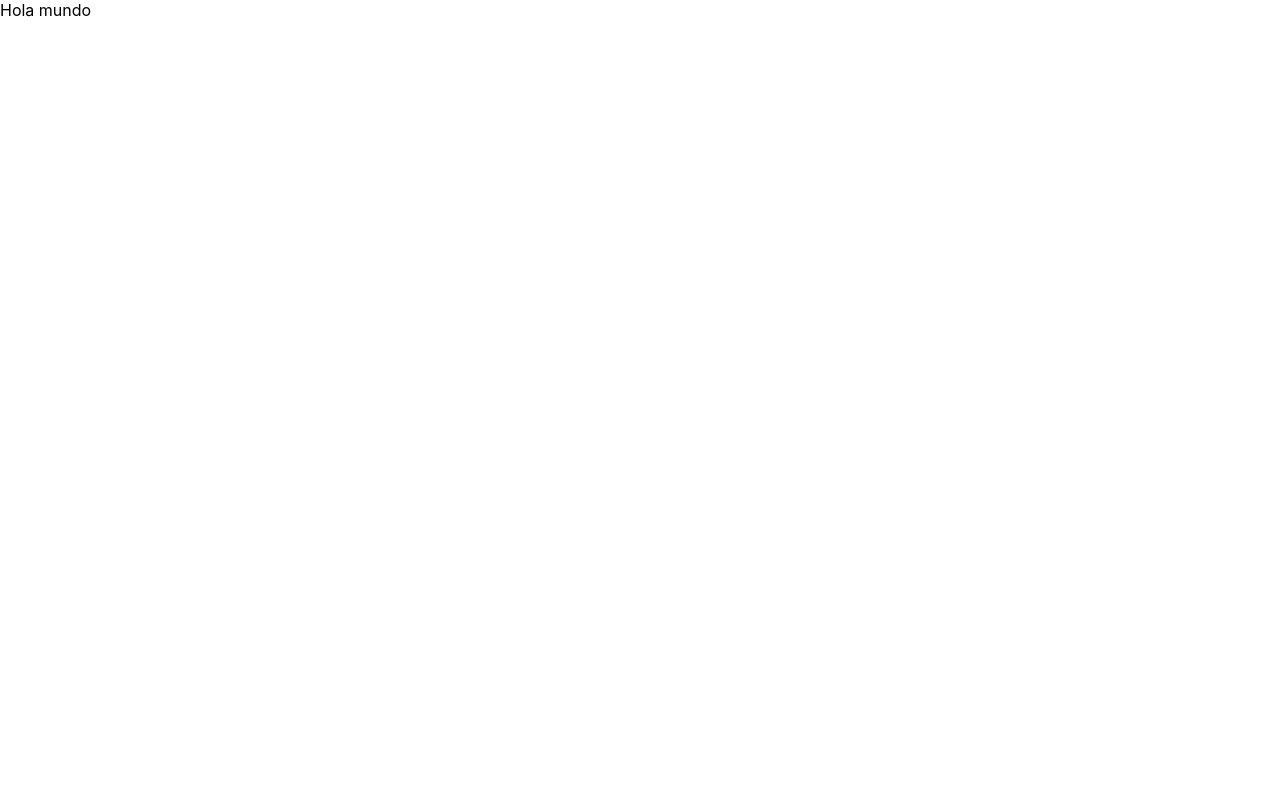
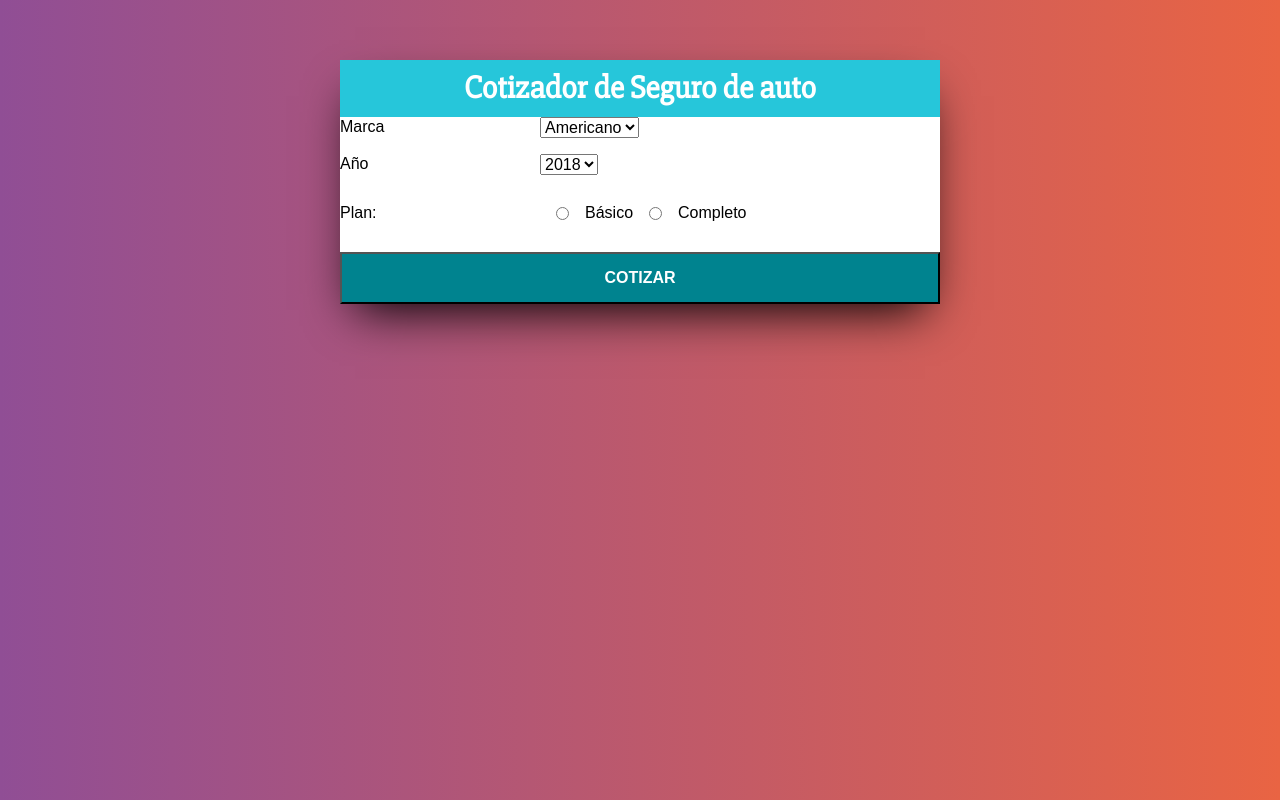
Before and after one commit to jmocana2/ejemplos-react-udemy, a React (Create React App) app in the folder cotizador/: page / in a window 1280 px wide. Built offline with nearby package versions, Linux system fonts and the light colour scheme.

Commit message:
Created components Header and Formulario

```diff
--- a/cotizador/src/componentes/App.js
+++ b/cotizador/src/componentes/App.js
@@ -1,9 +1,16 @@
-import React, { Component } from 'react';
+import React, { Component, Fragment } from 'react';
+import Header from './Header';
+import Formulario  from './Formulario';
 
 class App extends Component {
   render() {
     return (
-     <div className="contenedor">Hola mundo</div>
+    <div className="contenedor">
+      <div className="contenido">
+        <Header />
+        <Formulario />
+      </div>
+    </div>
     );
   }
 }
--- /dev/null
+++ b/cotizador/src/componentes/Formulario.js
@@ -0,0 +1,44 @@
+import React, { Component } from 'react';
+
+class Formulario extends Component {
+  render() {
+    return (
+        <form className="cotizar-auto">
+            <div className="campo">
+                <label>Marca</label>
+                <select name="marca" >
+                    <option value="americano">Americano</option>
+                    <option value="europeo">Europeo</option>
+                    <option value="asiatico">Asiatico</option>
+                </select>
+            </div>
+
+            <div className="campo">
+                <label>Año</label>
+                <select name="year">
+                    <option value="2018">2018</option>
+                    <option value="2017">2017</option>
+                    <option value="2016">2016</option>
+                    <option value="2015">2015</option>
+                    <option value="2014">2014</option>
+                    <option value="2013">2013</option>
+                    <option value="2012">2012</option>
+                    <option value="2011">2011</option>
+                    <option value="2010">2010</option>
+                    <option value="2009">2009</option>
+                    <option value="2008">2008</option>
+                </select>
+            </div>
+            <div className="campo">
+                <label>Plan:</label>
+                <input type="radio" name="plan" value="basico"/> Básico
+                <input type="radio" name="plan" value="completo"/> Completo
+            </div>
+
+            <button type="submit" className="boton">Cotizar</button>
+        </form>
+      );
+   }
+}
+
+export default Formulario;
--- /dev/null
+++ b/cotizador/src/componentes/Header.js
@@ -0,0 +1,15 @@
+import React, { PropTypes } from 'react';
+
+const Header = props => {
+  return (
+    <header>
+        <h1>Cotizador de Seguro de auto</h1>
+    </header>
+  );
+};
+
+Header.propTypes = {
+
+};
+
+export default Header;
--- a/cotizador/src/css/index.css
+++ b/cotizador/src/css/index.css
@@ -1,14 +1,155 @@
+@import url("https://necolas.github.io/normalize.css/8.0.0/normalize.css");
+@import url("https://fonts.googleapis.com/css?family=Slabo+27px");
+
+html {
+  box-sizing: border-box;
+}
 body {
-  margin: 0;
-  padding: 0;
-  font-family: -apple-system, BlinkMacSystemFont, "Segoe UI", "Roboto", "Oxygen",
-    "Ubuntu", "Cantarell", "Fira Sans", "Droid Sans", "Helvetica Neue",
-    sans-serif;
-  -webkit-font-smoothing: antialiased;
-  -moz-osx-font-smoothing: grayscale;
+  background: #e96443;  /* fallback for old browsers */
+  background: -webkit-linear-gradient(to right, #904e95, #e96443);  /* Chrome 10-25, Safari 5.1-6 */
+  background: linear-gradient(to right, #904e95, #e96443);
+  font-family: Arial, Helvetica, sans-serif;
+}
+.contenedor {
+  max-width: 600px;
+  margin: 0 auto;
+}
+.boton {
+  background-color: #00838F!important;
+  font-size: 16px;
+  width: 100%;
+  padding: 15px;
+  color: white;
+  text-transform: uppercase;
+  font-weight: bold;
+}
+.boton:hover {
+  cursor: pointer;
+}
+header {
+  background-color:#26C6DA;
+  padding: 10px;
+  font-weight: bold;
+  color: white;
+}
+header h1 {
+  font-size: 2rem;
+  margin:0;
+  font-family: 'Slabo 27px', serif;
+  text-align: center;
+}
+.contenedor-formulario {
+  background-color: white;
+  padding: 3rem;
 }
 
-code {
-  font-family: source-code-pro, Menlo, Monaco, Consolas, "Courier New",
-    monospace;
+.campo {
+  display: flex;
+  margin-bottom: 1rem;
+  align-items: center;
 }
+.campo label {
+  flex: 0 0 200px;
+}
+.campo input[type="radio"] {
+  margin: 1rem;
+}
+
+.error {
+  background-color: #FBE9E7;
+  border: 1px solid #F4511E;
+  padding: 10px;
+  margin-bottom: 20px;
+  text-align: center;
+  color: #F4511E;
+}
+.correcto {
+  background-color: rgb(211, 249, 187);
+  border: 1px solid rgb(50, 167, 0);
+  padding: 10px;
+  margin-bottom: 20px;
+  text-align: center;
+  color: rgb(4, 150, 50);
+}
+.error p {
+  margin:0;
+}
+.contenido {
+  margin-top: 60px;
+  background-color: white;
+  -webkit-box-shadow: 0px 21px 46px -15px rgba(0,0,0,1);
+  -moz-box-shadow: 0px 21px 46px -15px rgba(0,0,0,1);
+  box-shadow: 0px 21px 46px -15px rgba(0,0,0,1);
+}
+.resultado  {
+  margin-bottom: 40px;
+}
+.resultado div {
+  border: 1px solid #26C6DA;
+  text-align: center;
+  padding: 0  0 20px 0;
+}
+.resultado div p {
+  margin-bottom: 0;
+}
+.resultado div p.header {
+  background-color: #26C6DA;
+  margin-bottom: 10px;
+  color:white;
+  padding: 10px;
+  text-transform: uppercase;
+  font-weight: bold;
+}
+
+
+span.resultado {
+  position: relative;
+  width: 100%;
+}
+
+.resultado-enter {
+  transition: .5s;
+  transform: translateY(120%) ;
+}
+
+.resultado-enter.resultado-enter-active{
+  transform: translateY(120%);
+}
+.resultado-exit{
+  transform: translateY(0);
+  transition:.5s;
+  position : absolute;
+  left: 0;
+  bottom : 0;
+  width: 100%;
+}
+.resultado-exit-active{
+  opacity: 0;
+  transform: translateY(-100%);
+}
+
+
+.gran-total {
+  text-align: center;
+  padding: .5rem;
+  border: 1px solid #26C6DA;
+  background-color: rgb(127, 224, 237);
+  margin-top: 1rem;
+}
+.gran-total p {
+
+}
+
+.resumen {
+  padding: 1rem;
+  text-align: center;
+  background-color: #00838F;
+  color: white;
+  margin-top: 1rem;
+}
+.resumen li {
+  list-style: none;
+}
+.resumen h2 {
+  margin:0 0 1rem 0;
+}
```
